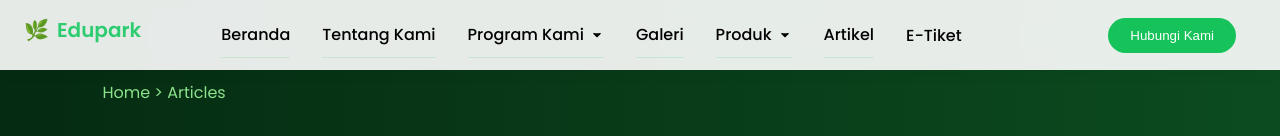
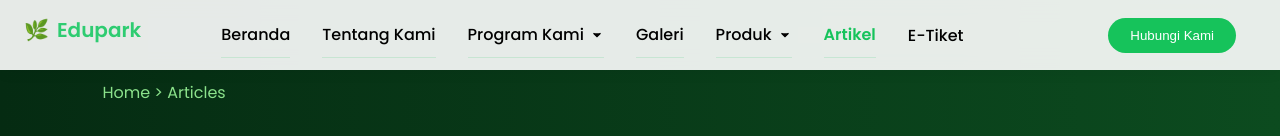
Before and after one commit to rafazakyyunus-code/skillage-edupark, a React (Vite) app: page /article in a window 1280 px wide. Shown: the top 136 px of the page. Built offline with nearby package versions, Linux system fonts and the light colour scheme.

Commit message:
navbar biar ke artikel

```diff
--- a/src/components/Navbar.jsx
+++ b/src/components/Navbar.jsx
@@ -117,7 +117,7 @@ export default function Navbar() {
               </li>
 
               <li>
-                <NavLink to="/artikel" onClick={closeMenu}>
+                <NavLink to="/article" onClick={closeMenu}>
                   Artikel
                 </NavLink>
               </li>
```
